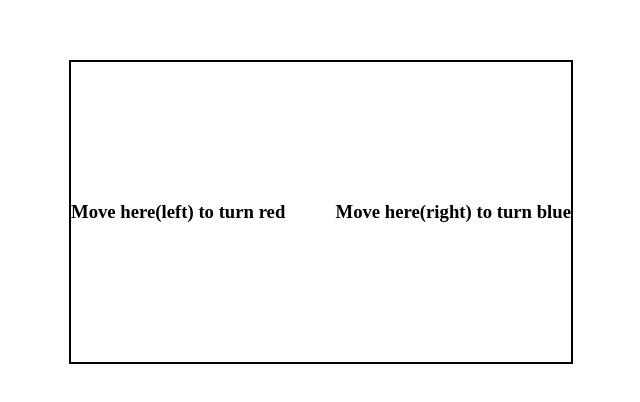
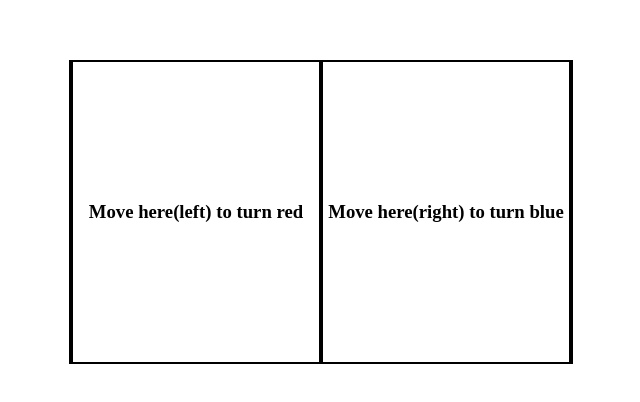
Before and after one commit to vsraju1/JavaScriptProjects, a website: page Project 12(Rectangle Changes)/index.html in a window 1280 px wide. Shown: the part 188-590 px from the top of the page, without its empty margins (319-959 px from the left). Drawn offline with Linux system fonts and the light colour scheme.

Commit message:
Add files via upload

```diff
--- a/Project 12(Rectangle Changes)/style.css
+++ b/Project 12(Rectangle Changes)/style.css
@@ -16,6 +16,14 @@ html, body{
     height: 300px;
     border: 2px solid black;
     display: flex;
-    justify-content: space-between;
+    justify-content: center;
     align-items: center;
 }
+h3{
+  border: 2px solid black;
+  height: 100%;
+  width: 100%;
+  display: flex;
+  justify-content: center;
+  align-items: center;
+}
```
